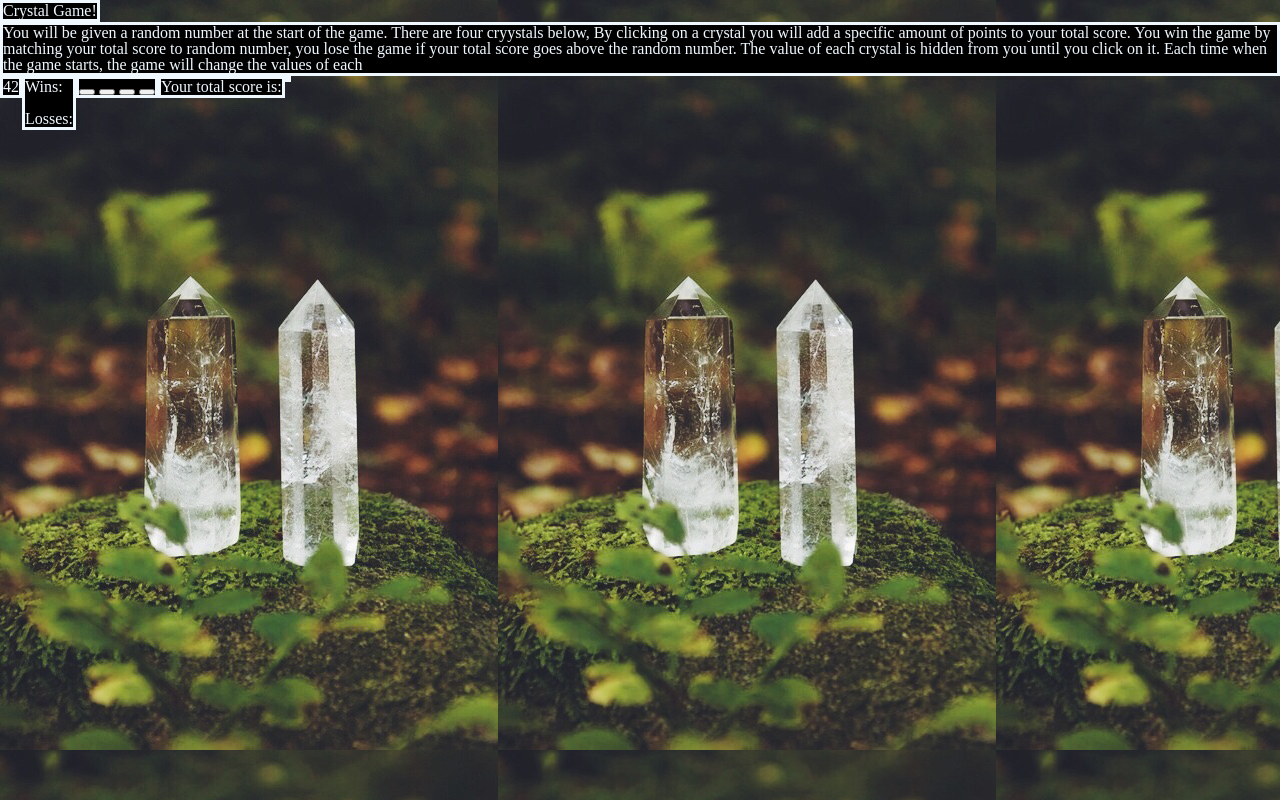
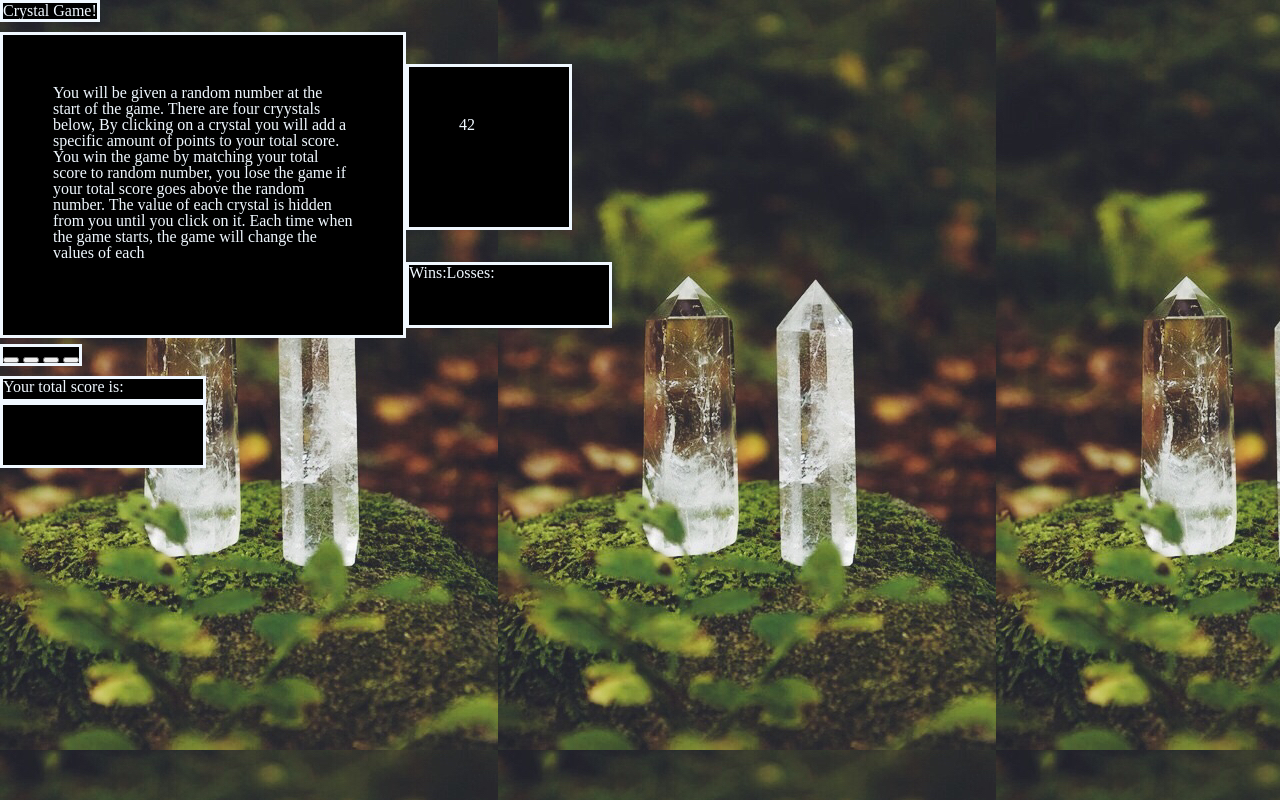
Before and after one commit to buckbuckfire/unit-4-game, a plain HTML site: page index.html in a window 1280 px wide. Drawn offline with nearby package versions, Linux system fonts and the light colour scheme.

Commit message:
more css

```diff
--- a/assets/css/style.css
+++ b/assets/css/style.css
@@ -21,9 +21,14 @@ body {
     border: solid;
     color: aliceblue;
     background-color: black;
-    padding: 10px,10px;
-    margin: 1px, 1px;
+    width: 300px;
+    height: 200px;
+    padding: 50px;
     float: left;
+    position: block;
+    float: left;
+    display: block;
+
 
 }
 
@@ -31,9 +36,11 @@ body {
     border: solid;
     color: aliceblue;
     background-color: black;
-    padding: 10px,10px;
-    margin: 1px, 1px;
-    float: left;
+    width: 60px;
+    height: 60px;
+    position: inherit;
+    padding: 50px;
+    display: inline-flex;
 }
 
 #winsLosses {
@@ -42,7 +49,9 @@ body {
     background-color: black;
     padding: 10px,10px;
     margin: 1px, 1px;
-    float: left;
+    display: inline-flex;
+    width: 200px;
+    height: 60px;
 }
 
 #gems{
@@ -52,6 +61,7 @@ body {
     padding: 10px,10px;
     margin: 1px, 1px;
     float: left;
+    display: block;
 
 }
 
@@ -61,14 +71,20 @@ body {
     background-color: black;
     padding: 10px,10px;
     margin: 1px, 1px;
-    float: left;
+    display: block;
+    width: 200px;
+    height: 20px;
 }
 
 #myScore {
     border: solid;
     color: aliceblue;
     background-color: black;
-    padding 10px,10px;
+    padding: 10px,10px;
     margin: 1px, 1px;
-    float: left;
+    display: block;
+    width: 200px;
+    height: 60px;
+
+
 }
```
Also changed, not shown: index.html (+13 -1 lines).
